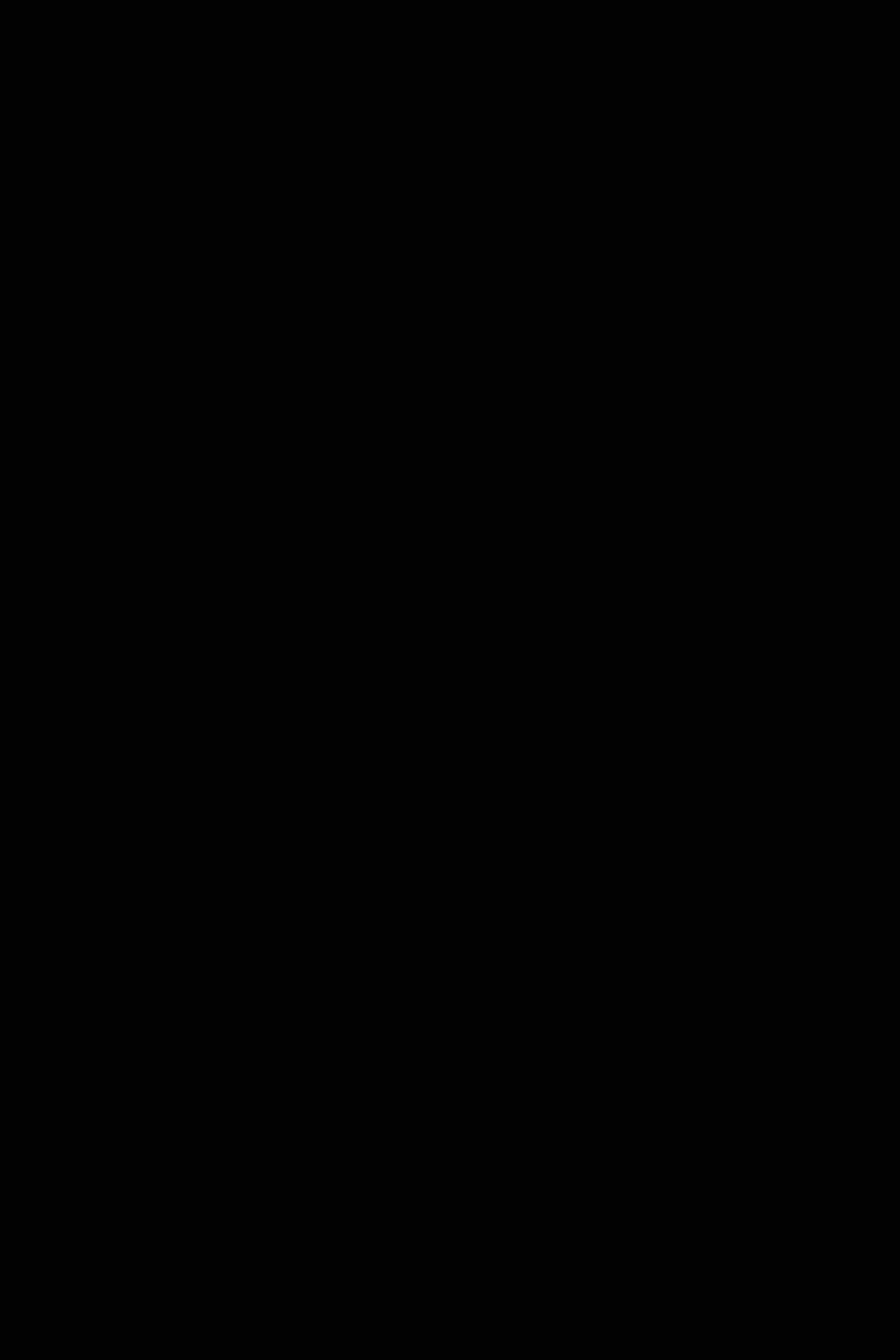
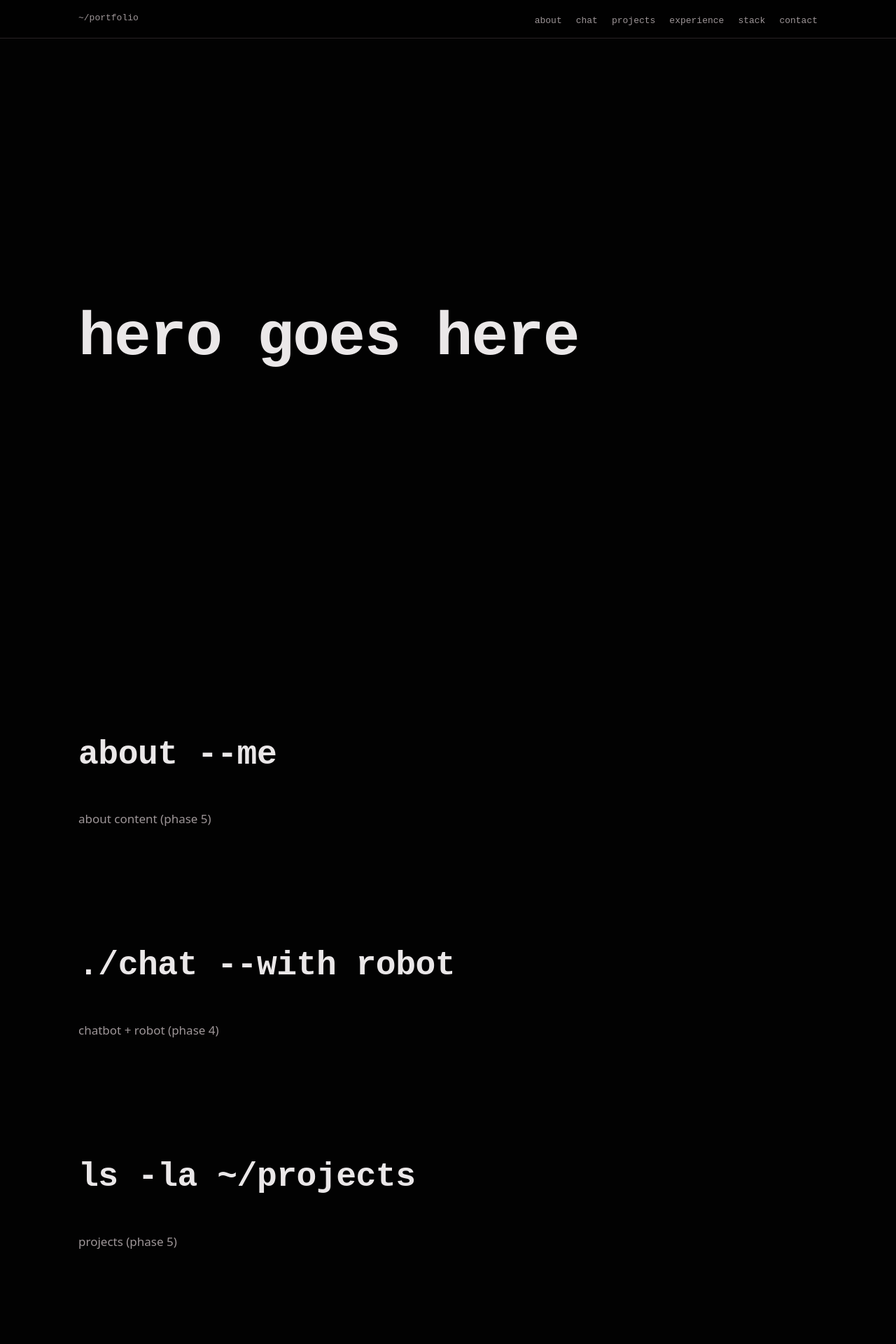
Before and after one commit to ChaitanyaBandiwdekar/portfolio-frontend, a React (Vite) app: page / in a window 1280 px wide. Shown: the top 1920 px of the page at 70% size. Before the commit the page ends 800 px from the top, so only its background shows below. Built offline with nearby package versions, Linux system fonts and the light colour scheme.

Commit message:
feat: app shell with nav, section scaffold, smooth scroll

```diff
--- a/index.html
+++ b/index.html
@@ -4,7 +4,7 @@
     <meta charset="UTF-8" />
     <link rel="icon" type="image/svg+xml" href="/favicon.svg" />
     <meta name="viewport" content="width=device-width, initial-scale=1.0" />
-    <title>portfolio-frontend-repo</title>
+    <title>chait — software developer</title>
   </head>
   <body>
     <div id="root"></div>
--- a/src/App.tsx
+++ b/src/App.tsx
@@ -1,5 +1,42 @@
+import { SmoothScroll } from './lib/scroll/SmoothScroll'
+import { Nav } from './components/layout/Nav'
+import { Section } from './components/layout/Section'
+
 function App() {
-  return <main className="min-h-screen" />
+  return (
+    <SmoothScroll>
+      <Nav />
+      <main>
+        <Section id="hero">
+          <div className="flex min-h-svh items-center">
+            <h1 className="font-display text-display font-extrabold">
+              hero goes here
+            </h1>
+          </div>
+        </Section>
+        <Section id="about" command="about --me">
+          <p className="max-w-[65ch] text-muted">about content (phase 5)</p>
+        </Section>
+        <Section id="chat" command="./chat --with robot">
+          <p className="max-w-[65ch] text-muted">chatbot + robot (phase 4)</p>
+        </Section>
+        <Section id="projects" command="ls -la ~/projects">
+          <p className="max-w-[65ch] text-muted">projects (phase 5)</p>
+        </Section>
+        <Section id="experience" command="git log --experience">
+          <p className="max-w-[65ch] text-muted">experience (phase 5)</p>
+        </Section>
+        <Section id="stack" command="cat stack.json">
+          <p className="max-w-[65ch] text-muted">tech stack (phase 5)</p>
+        </Section>
+      </main>
+      <footer id="contact" className="border-t border-line">
+        <div className="mx-auto max-w-[var(--container)] px-[var(--gutter)] py-16">
+          <p className="font-mono text-mono-sm text-muted">footer (phase 6)</p>
+        </div>
+      </footer>
+    </SmoothScroll>
+  )
 }
 
 export default App
--- /dev/null
+++ b/src/components/layout/Nav.tsx
@@ -0,0 +1,38 @@
+const LINKS = [
+  { href: '#about', label: 'about' },
+  { href: '#chat', label: 'chat' },
+  { href: '#projects', label: 'projects' },
+  { href: '#experience', label: 'experience' },
+  { href: '#stack', label: 'stack' },
+  { href: '#contact', label: 'contact' },
+]
+
+export function Nav() {
+  return (
+    <header
+      className="fixed inset-x-0 top-0 bg-bg/80 backdrop-blur-sm border-b border-line"
+      style={{ zIndex: 'var(--z-nav)' }}
+    >
+      <nav
+        aria-label="Primary"
+        className="mx-auto flex max-w-[var(--container)] items-center justify-between px-[var(--gutter)] py-3"
+      >
+        <a href="#hero" className="font-mono text-mono-sm text-muted hover:text-ink">
+          ~/portfolio
+        </a>
+        <ul className="flex gap-5 max-sm:gap-3">
+          {LINKS.map((link) => (
+            <li key={link.href}>
+              <a
+                href={link.href}
+                className="font-mono text-mono-sm text-muted hover:text-primary-bright max-sm:text-[0.7rem]"
+              >
+                {link.label}
+              </a>
+            </li>
+          ))}
+        </ul>
+      </nav>
+    </header>
+  )
+}
--- /dev/null
+++ b/src/components/layout/Section.tsx
@@ -0,0 +1,23 @@
+import type { ReactNode } from 'react'
+
+type SectionProps = {
+  id: string
+  command?: string
+  children: ReactNode
+}
+
+export function Section({ id, command, children }: SectionProps) {
+  return (
+    <section
+      id={id}
+      className="mx-auto w-full max-w-[var(--container)] px-[var(--gutter)] py-[calc(var(--space-section)/2)] scroll-mt-24"
+    >
+      {command && (
+        <h2 className="font-display text-h2 font-semibold text-ink mb-12">
+          {command}
+        </h2>
+      )}
+      {children}
+    </section>
+  )
+}
```
